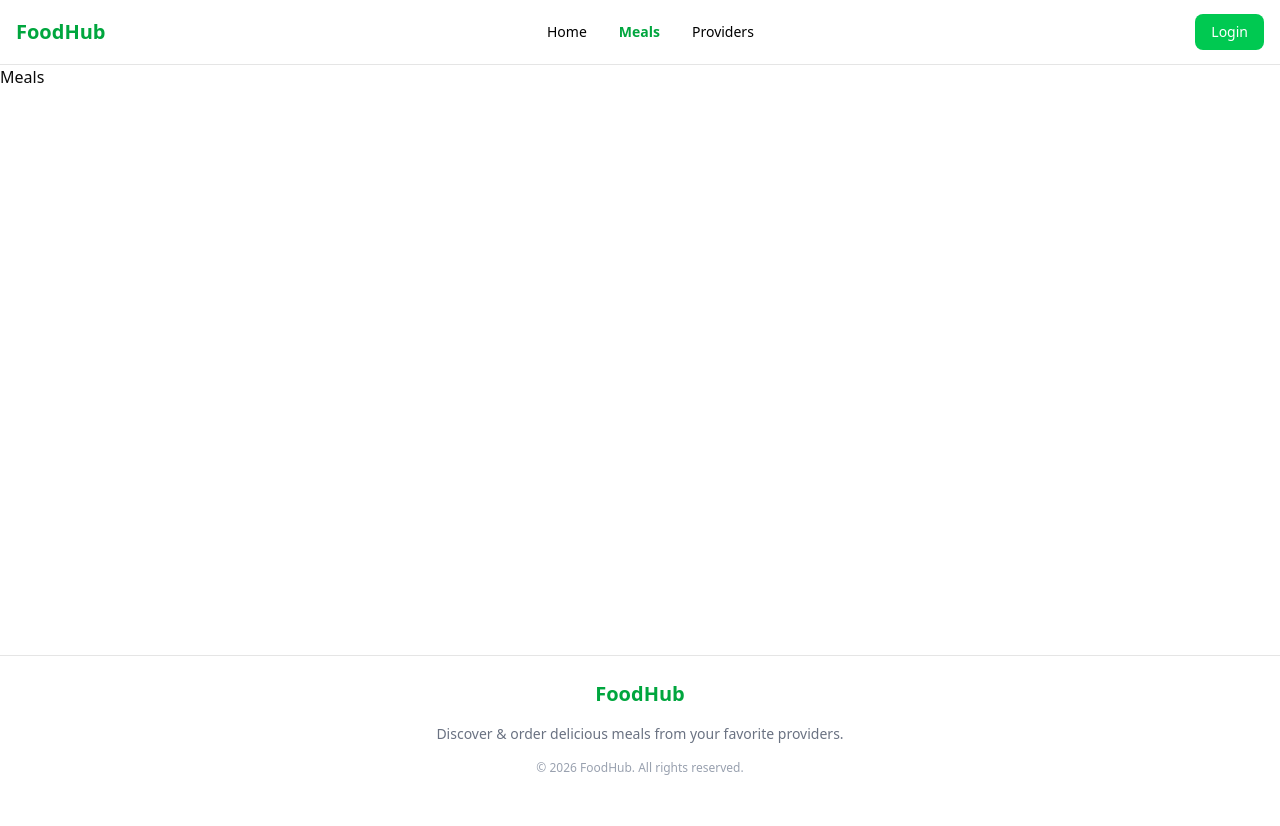
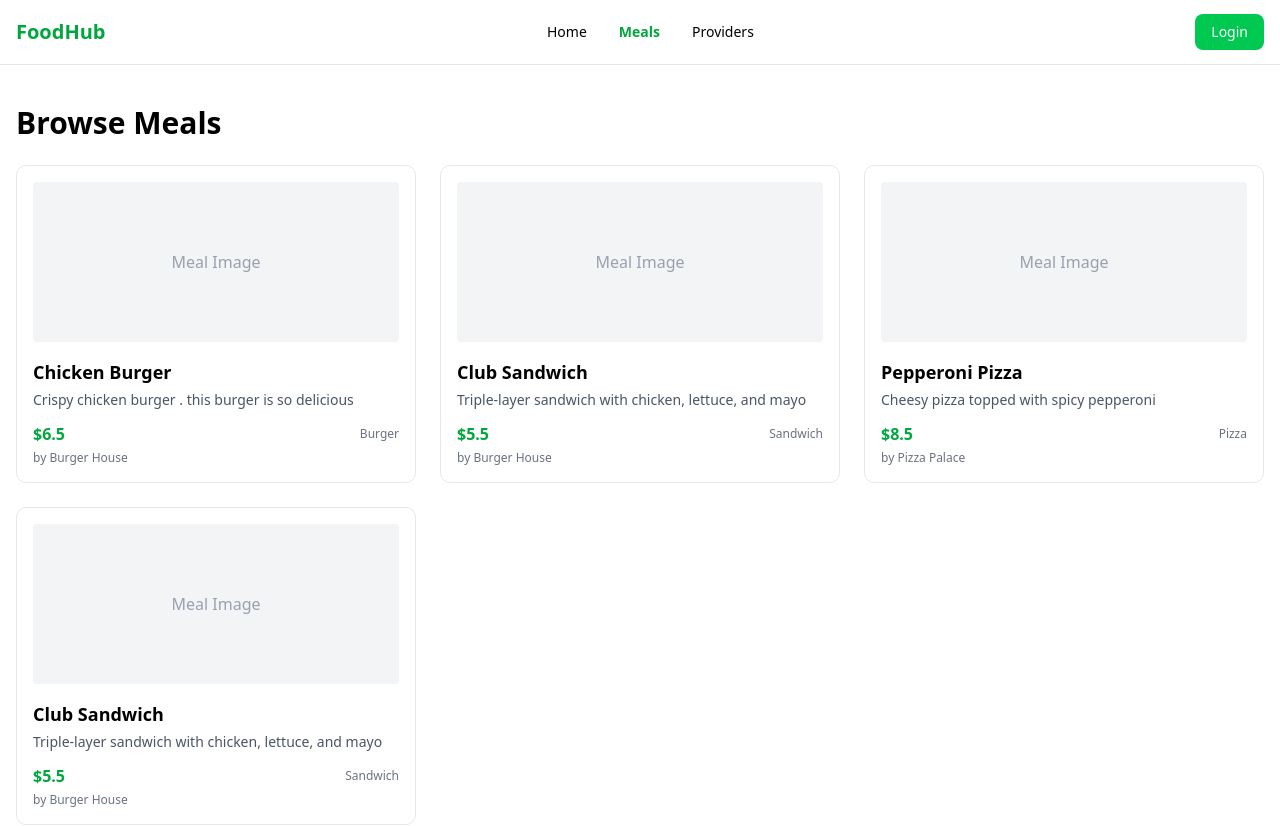
Before and after one commit to Muhammad-sefat/foodhub_client, a Next.js app: page /meals in a window 1280 px wide. Shown: the top 826 px of the page. Before the commit the page ends 800 px from the top, so only its background shows below. Built offline with nearby package versions, Linux system fonts and the light colour scheme.

Commit message:
complete meal design with details

```diff
--- /dev/null
+++ b/src/app/(common)/meals/[id]/page.tsx
@@ -0,0 +1,46 @@
+const mealResponse = {
+  success: true,
+  data: {
+    title: "Chicken Burger",
+    description: "Crispy chicken burger . this burger is so delicious",
+    price: 6.5,
+    category: { name: "Burger" },
+    provider: { restaurant: "Burger House" },
+  },
+};
+
+export default function MealDetailsPage() {
+  const meal = mealResponse.data;
+
+  return (
+    <div className="mx-auto max-w-5xl px-4 py-10">
+      <div className="grid gap-8 md:grid-cols-2">
+        {/* Image */}
+        <div className="flex h-80 items-center justify-center rounded bg-gray-100 text-gray-400">
+          Meal Image
+        </div>
+
+        {/* Details */}
+        <div>
+          <span className="text-sm text-green-600">{meal.category.name}</span>
+
+          <h1 className="mt-2 text-3xl font-bold text-black">{meal.title}</h1>
+
+          <p className="mt-4 text-gray-600">{meal.description}</p>
+
+          <p className="mt-4 text-2xl font-semibold text-green-600">
+            ${meal.price}
+          </p>
+
+          <p className="mt-2 text-sm text-gray-500">
+            Restaurant: {meal.provider.restaurant}
+          </p>
+
+          <button className="mt-6 w-full rounded bg-green-600 py-3 text-white font-medium hover:bg-green-700">
+            Add to Cart
+          </button>
+        </div>
+      </div>
+    </div>
+  );
+}
--- a/src/app/(common)/meals/page.tsx
+++ b/src/app/(common)/meals/page.tsx
@@ -1,7 +1,52 @@
+import MealCard from "@/components/common/meals/MealCard";
+
+const mealsResponse = {
+  success: true,
+  data: [
+    {
+      id: "233f66d5",
+      title: "Chicken Burger",
+      description: "Crispy chicken burger . this burger is so delicious",
+      price: 6.5,
+      category: { name: "Burger" },
+      provider: { restaurant: "Burger House" },
+    },
+    {
+      id: "23c5986c",
+      title: "Club Sandwich",
+      description: "Triple-layer sandwich with chicken, lettuce, and mayo",
+      price: 5.5,
+      category: { name: "Sandwich" },
+      provider: { restaurant: "Burger House" },
+    },
+    {
+      id: "af5a89cf",
+      title: "Pepperoni Pizza",
+      description: "Cheesy pizza topped with spicy pepperoni",
+      price: 8.5,
+      category: { name: "Pizza" },
+      provider: { restaurant: "Pizza Palace" },
+    },
+    {
+      id: "23c5986c",
+      title: "Club Sandwich",
+      description: "Triple-layer sandwich with chicken, lettuce, and mayo",
+      price: 5.5,
+      category: { name: "Sandwich" },
+      provider: { restaurant: "Burger House" },
+    },
+  ],
+};
 export default function page() {
   return (
-    <div>
-      <h1>Meals</h1>
+    <div className="mx-auto max-w-7xl px-4 py-10">
+      <h1 className="mb-6 text-3xl font-bold text-black">Browse Meals</h1>
+
+      <div className="grid gap-6 sm:grid-cols-2 lg:grid-cols-3">
+        {mealsResponse.data.map((meal) => (
+          <MealCard key={meal.id} meal={meal} />
+        ))}
+      </div>
     </div>
   );
 }
--- /dev/null
+++ b/src/components/common/meals/MealCard.tsx
@@ -0,0 +1,43 @@
+import Link from "next/link";
+
+type Meal = {
+  id: string;
+  title: string;
+  description: string;
+  price: number;
+  category: {
+    name: string;
+  };
+  provider: {
+    restaurant: string;
+  };
+};
+
+export default function MealCard({ meal }: { meal: Meal }) {
+  return (
+    <Link href={`/meals/${meal.id}`}>
+      <div className="rounded-lg border border-gray-200 bg-white p-4 hover:shadow-md transition">
+        {/* Image */}
+        <div className="mb-4 flex h-40 items-center justify-center rounded bg-gray-100 text-gray-400">
+          Meal Image
+        </div>
+
+        <h3 className="text-lg font-semibold text-black">{meal.title}</h3>
+
+        <p className="mt-1 text-sm text-gray-600 line-clamp-2">
+          {meal.description}
+        </p>
+
+        <div className="mt-3 flex items-center justify-between">
+          <span className="font-semibold text-green-600">${meal.price}</span>
+
+          <span className="text-xs text-gray-500">{meal.category.name}</span>
+        </div>
+
+        <p className="mt-1 text-xs text-gray-500">
+          by {meal.provider.restaurant}
+        </p>
+      </div>
+    </Link>
+  );
+}
```
Also changed, not shown: src/app/(common)/page.tsx (+4 -4 lines), src/components/common/home/FeaturedMeals.tsx (renamed from src/components/home/FeaturedMeals.tsx), src/components/common/home/HomeCategories.jsx (renamed from src/components/home/HomeCategories.jsx), src/components/common/home/HomeHero.tsx (renamed from src/components/home/HomeHero.tsx), src/components/common/home/HowItWorks.tsx (renamed from src/components/home/HowItWorks.tsx).
